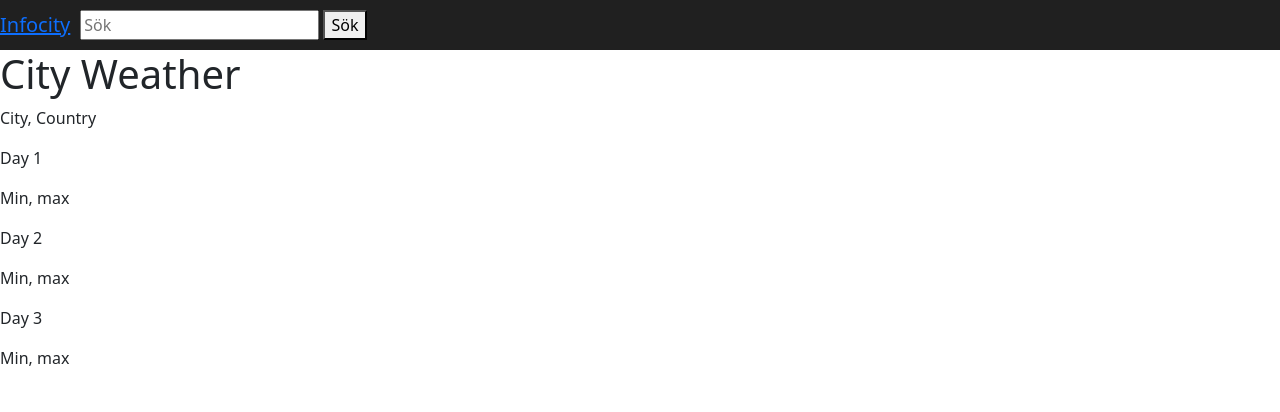
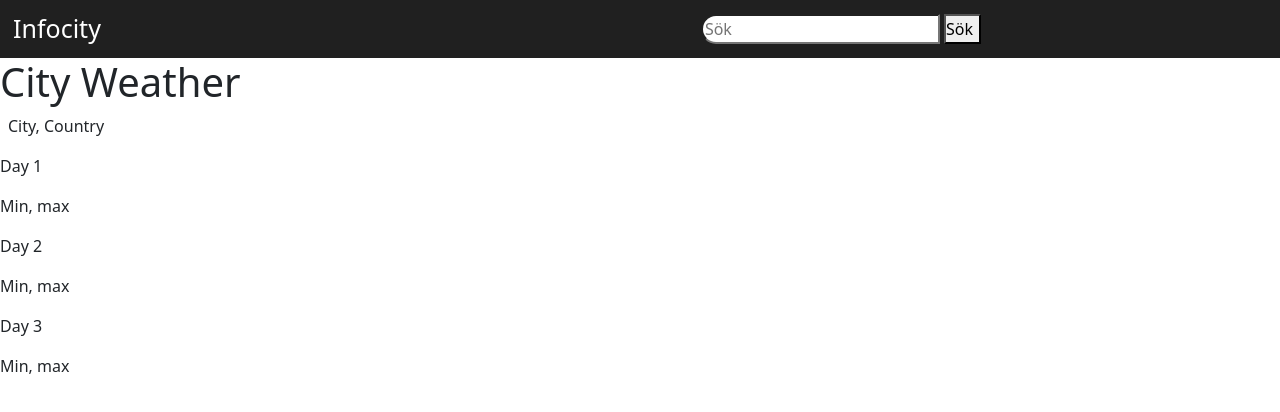
Before and after one commit to PhilipHolmqvist/da109a-infocity, a plain HTML site: page templates/info.html in a window 1280 px wide. Drawn offline with nearby package versions, Linux system fonts and the light colour scheme.

Commit message:
ändrade nav
nav

```diff
--- a/static/style.css
+++ b/static/style.css
@@ -8,10 +8,41 @@
 
 .name{
     text-decoration: none;
-    padding-right: 10px;
+    padding-left: 8px;
 }
 
 a {
     text-decoration: line-through;
-    font-size: 20px;
+    font-size: 25px;
+    float: left;
 }
+
+.name a {
+    text-decoration: none;
+    color: white;
+    padding-left: 5px;
+}
+
+.name a:hover{
+    color: white;
+}
+
+#search-bar {
+    padding-left: 600px;
+    padding-top: 4px;
+    float: right;
+    text-align: center;
+}
+
+#input {
+    border-top-left-radius: 20px ;
+    border-bottom-left-radius: 20px;
+}
+
+#search {
+    padding-left: 0px;
+}
+
+body {
+    font-family: Arial, Helvetica, sans-serif;
+}
```
